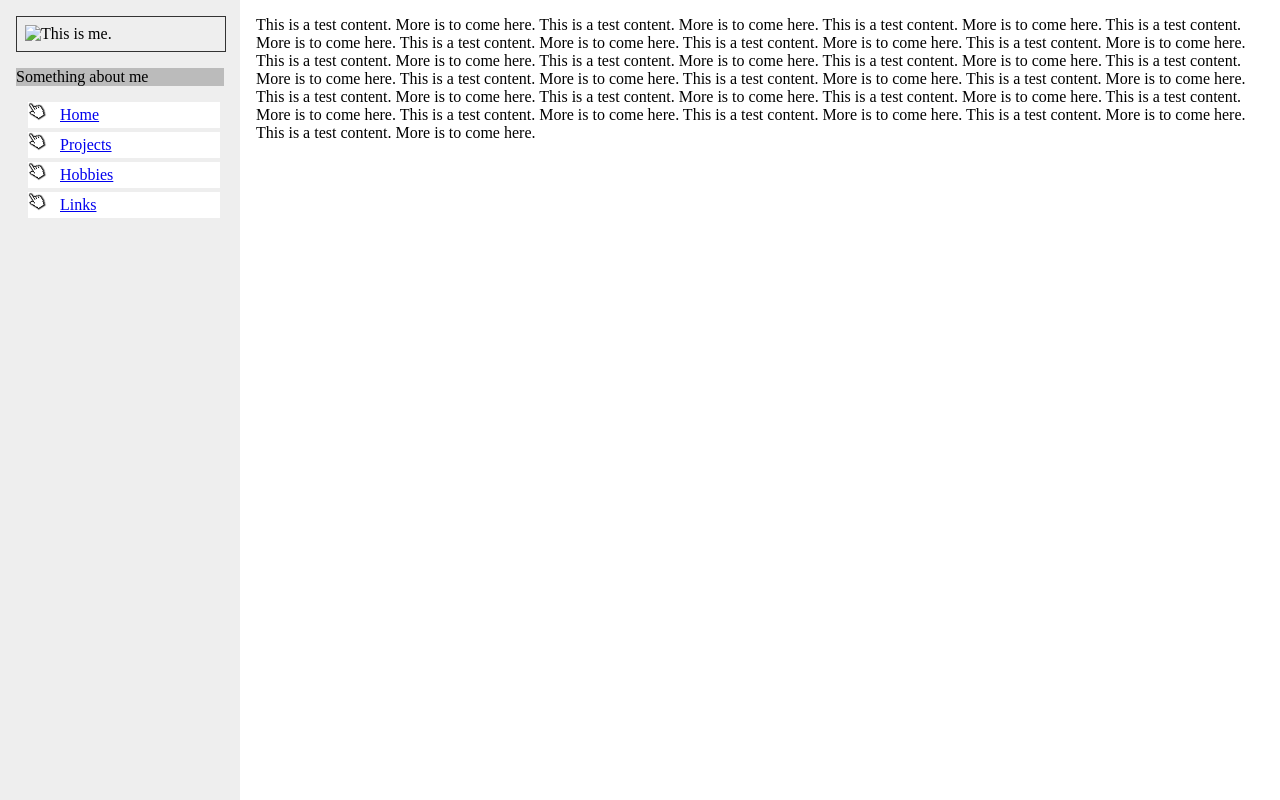
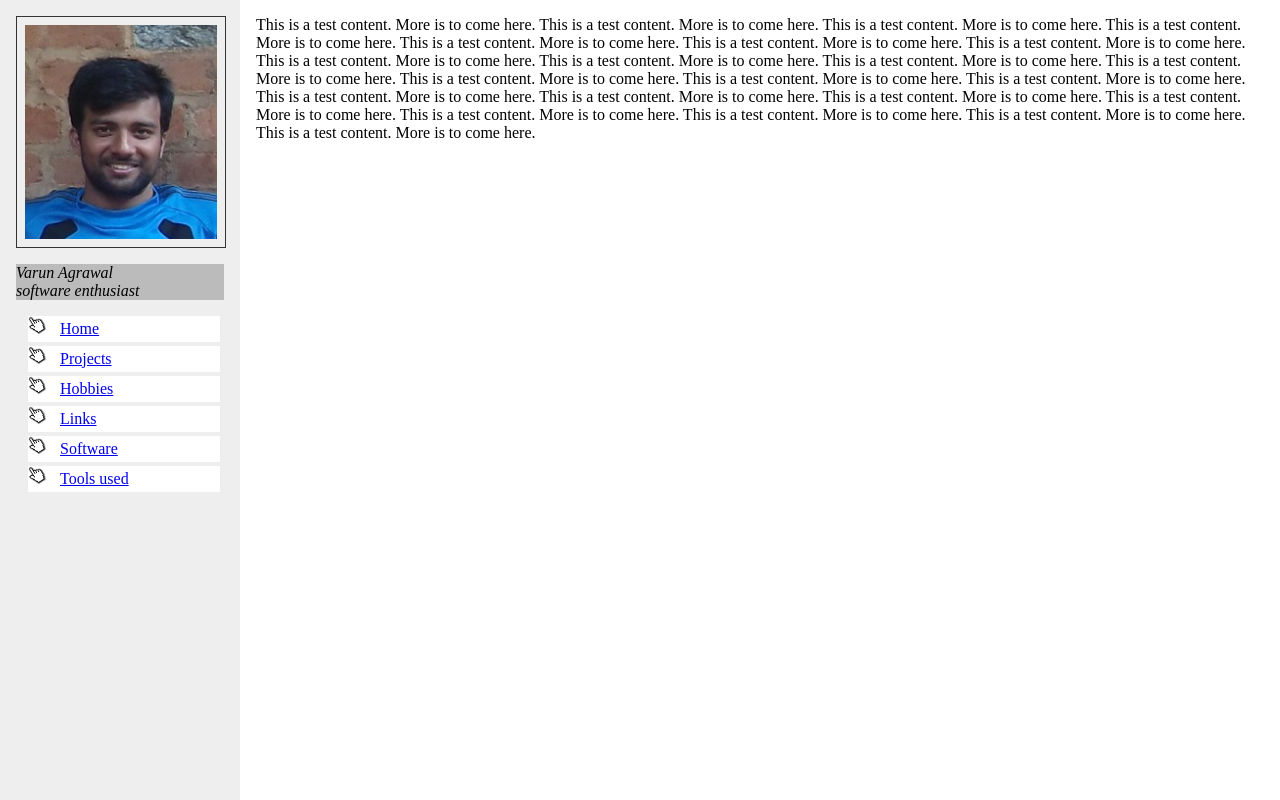
Before and after one commit to varun729/varun729.github.com, a plain HTML site: page index.html in a window 1280 px wide. Drawn offline with Linux system fonts and the light colour scheme.

Commit message:
added profile pic. website look and feel done. content to be added

```diff
--- a/css/homepage.css
+++ b/css/homepage.css
@@ -51,6 +51,10 @@ width: 12em;
 padding: 0.5em;
 }
 
+img.display {
+width: 12em;
+}
+
 #aboutme {
 background-color: #bbbbbb;
 }
--- a/index.html
+++ b/index.html
@@ -2,24 +2,29 @@
   "http://www.w3.org/TR/html4/loose.dtd">
 <html>
 <head>
-	<title>Homepage of Varun Agrawal</title>
-	<link rel="stylesheet" type="text/css" href="css/homepage.css" />
+<title>Homepage of Varun Agrawal</title>
+<link rel="stylesheet" type="text/css" href="css/homepage.css" />
 </head>
 <body>
 <div id="all">
 <div id="nav">
 <div id="profile" class="in">
-<img src="img/profile.png" alt="This is me."></img>
+<img class="display" src="img/profile.jpg" alt="This is me."></img>
 </div>
 <div id="aboutme" class="in">
-Something about me
+<em>
+Varun Agrawal<br />
+software enthusiast
+</em>
 </div>
 
 <div id="links" class="in">
-<a href="content/home.html"><div id="link">Home</div></a>
+<a href="index.html"><div id="link">Home</div></a>
 <a href="content/projects.html"><div id="link">Projects</div></a>
 <a href="content/hobby.html"><div id="link">Hobbies</div></a>
 <a href="content/links.html"><div id="link">Links</div></a>
+<a href="content/software.html"><div id="link">Software</div></a>
+<a href="content/tools.html"><div id="link">Tools used</div></a>
 </div>
 </div>
 </div>
```
Also changed, not shown: img/profile.jpg (added), 1 other file.
